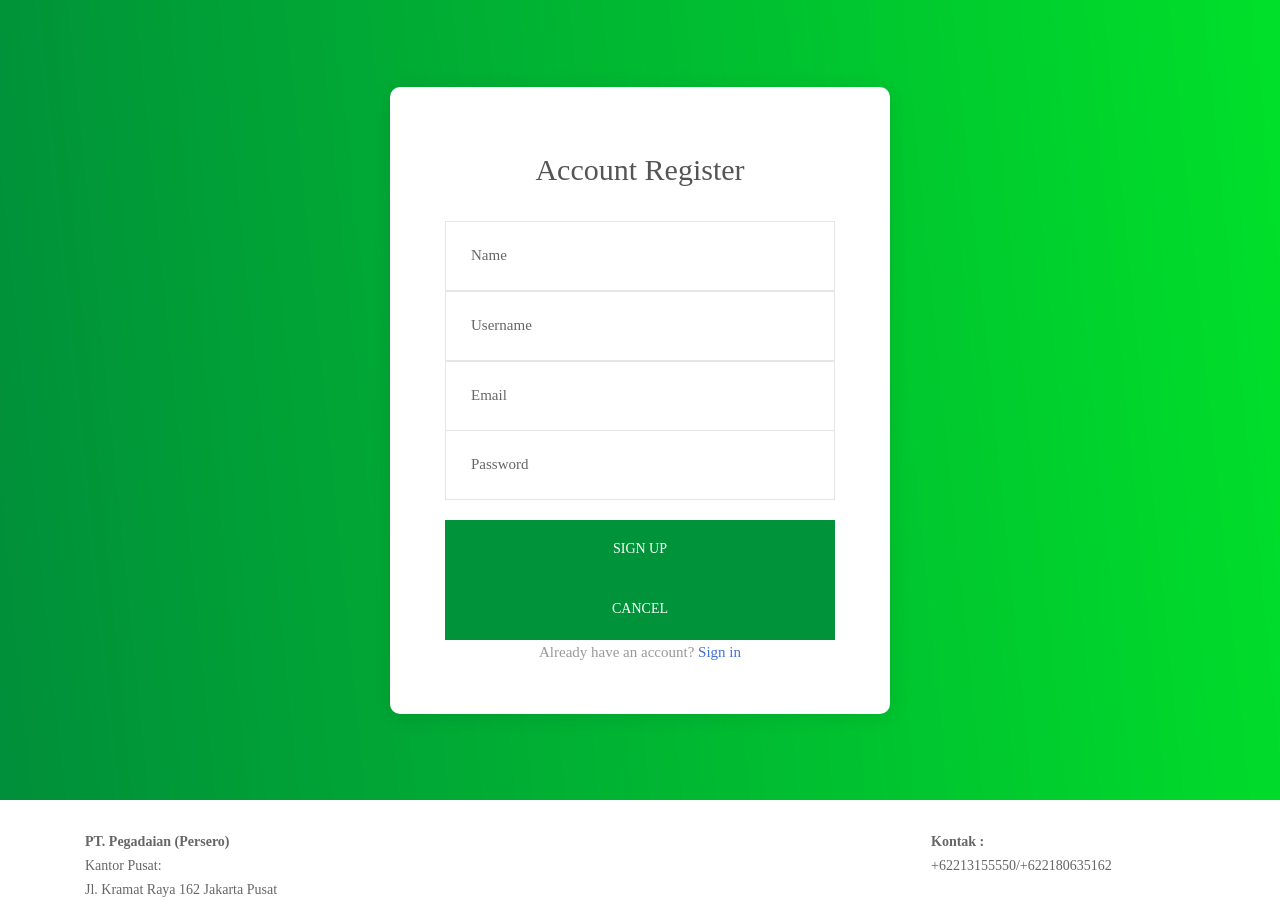
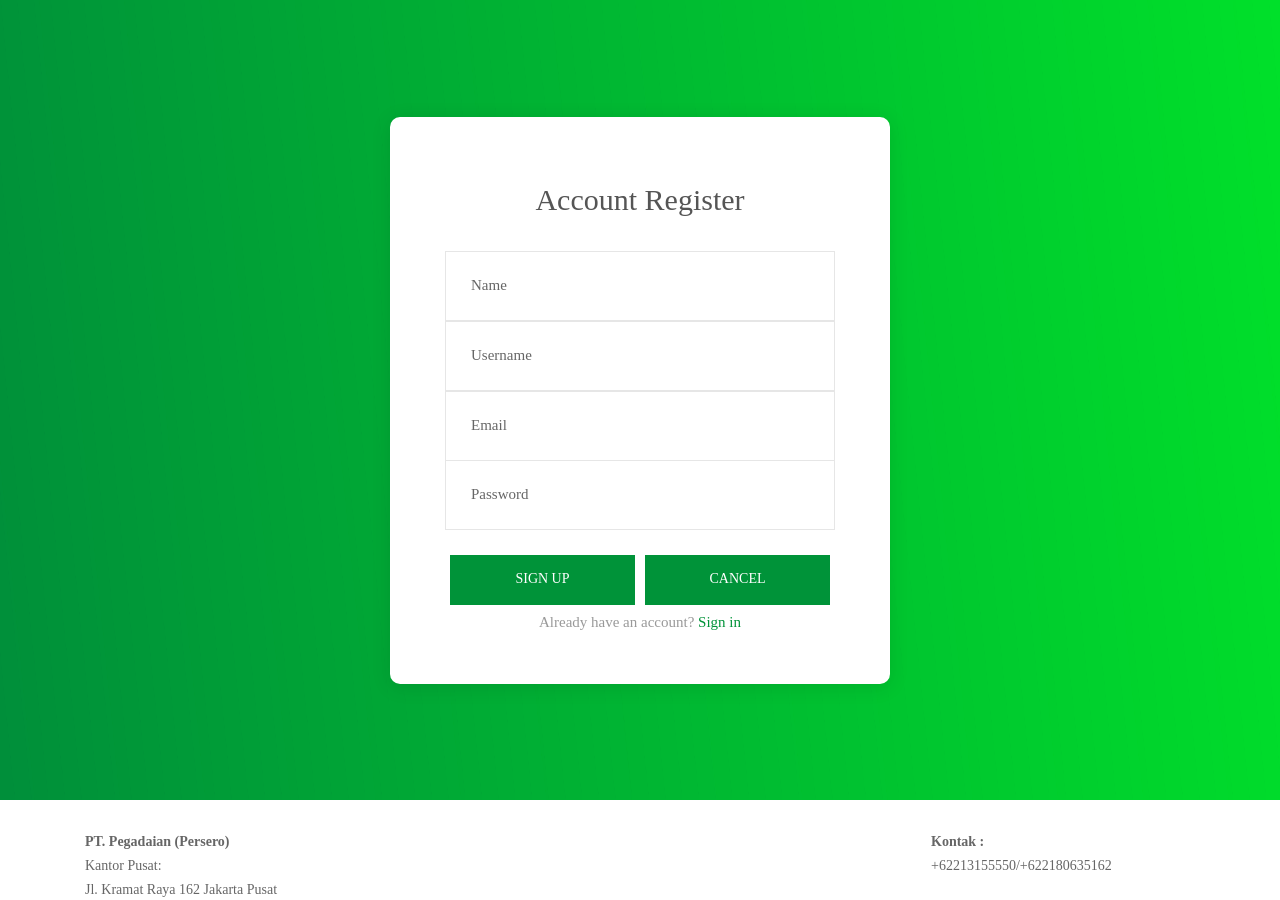
Before and after one commit to eccelyanggraeni/gadai_poin_yuk, a PHP site: page /register.php in a window 1280 px wide. Shown: the top 900 px of the page. Run offline with PHP 8.4, Linux system fonts and the light colour scheme; some web fonts are replaced.

Commit message:
Update main.css

```diff
--- a/css/main.css
+++ b/css/main.css
@@ -119,7 +119,7 @@ iframe {
   font-family: OpenSans-Regular;
   font-size: 15px;
   line-height: 1.4;
-  color: #4272d7;
+  color: #009339;
 }
 
 .hov1:hover {
@@ -328,9 +328,10 @@ input.input100 {
   justify-content: center;
   align-items: center;
   padding: 0 20px;
-  width: 100%;
+  width: 50%;
   height: 60px;
   background-color: #009339;
+  border: 5px solid white;
 
   font-family: OpenSans-Regular;
   font-size: 14px;
```
